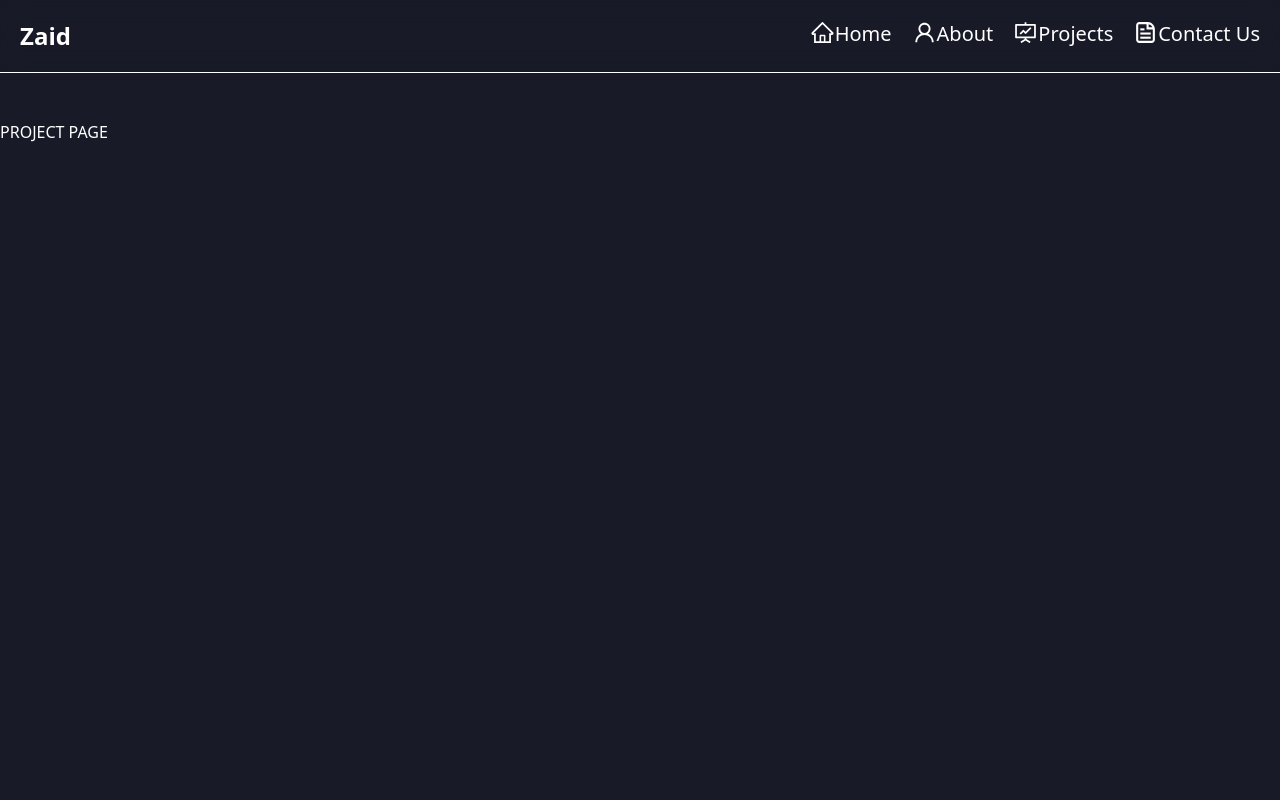
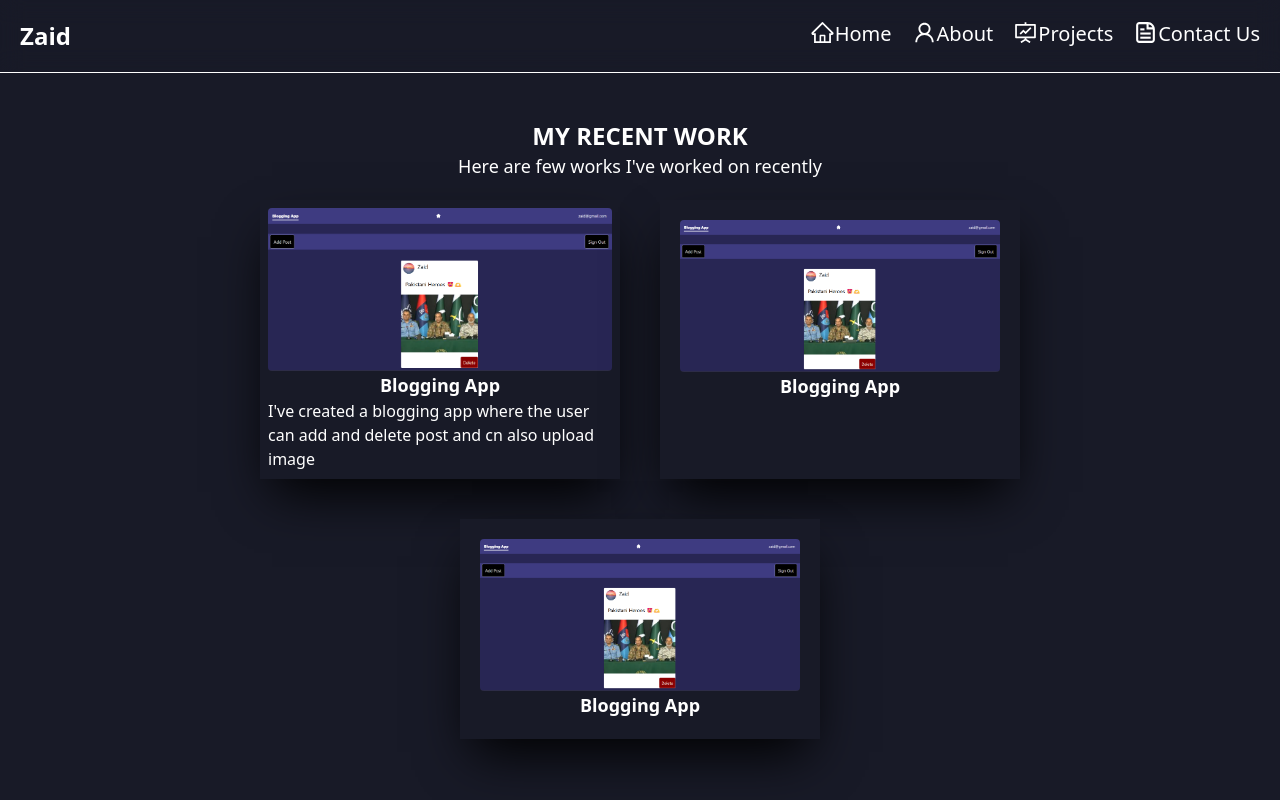
Before and after one commit to Zaidashraf19/Portfolio, a React (Vite) app: page /project in a window 1280 px wide. Built offline with nearby package versions, Linux system fonts and the light colour scheme.

Commit message:
Project page started

```diff
--- a/src/pages/about.jsx
+++ b/src/pages/about.jsx
@@ -11,7 +11,6 @@ const About = () => {
             <div className="text-xl p-5 flex justify-around gap-8 flex-wrap">
                 <div>
                     <img
-                        // src={ME}
                         src='https://static.vecteezy.com/system/resources/thumbnails/011/961/865/small/programmer-icon-line-color-illustration-vector.jpg'
                         alt="Boy avatar"
                         className="rounded-full w-70 border-white border-2 bg-gray-700 p-2"
@@ -107,7 +106,7 @@ const About = () => {
                 <h1 className='text-2xl text-center'>
                     Days I <strong className="font-bold">Code</strong>
                 </h1>
-                <div className=''>
+                <div className='px-10'>
                     <GitHubCalendar
                         username="zaidashraf19"
                         colorScheme='light'
--- a/src/pages/home.jsx
+++ b/src/pages/home.jsx
@@ -1,5 +1,4 @@
 import { FaGithub, FaInstagram, FaLinkedin } from 'react-icons/fa';
-import Avatar from '../assets/developeravatar.png'
 import Typewriter from "typewriter-effect";
 import { IoMdMail } from 'react-icons/io';
 import ME from '../assets/me.png'
--- a/src/pages/projects.jsx
+++ b/src/pages/projects.jsx
@@ -1,7 +1,46 @@
+import { FaGithub } from 'react-icons/fa'
+import BloggingApp from '../assets/BloggingApp.png'
+
 const Project = () => {
-    return(
+    return (
         <>
-            PROJECT PAGE
+            <h2 className="text-center font-bold uppercase text-2xl">My Recent Work</h2>
+            <p className="text-center text-lg">Here are few works I've worked on recently</p>
+            <div className="flex justify-center gap-10 flex-wrap my-5 mx-30">
+                <div className="bg-[#181a27] shadow-2xl shadow-black w-90 p-2">
+                    <img
+                        src={BloggingApp}
+                        alt="Blogging App Image"
+                        className='rounded'
+                    />
+                    <h3 className='font-semibold text-lg text-center'>Blogging App</h3>
+                    <p>I've created a blogging app where the user can add and delete post and cn also upload image</p>
+                    {/* <span className="bg-[#181a27] rounded-lg p-2 text-xl">
+                        <a href="">
+                            <button className='text-[25px]'>
+                                <FaGithub />
+                                GitHub
+                            </button>
+                        </a>
+                    </span> */}
+                </div>
+                <div className="bg-[#181a27] shadow-2xl shadow-black w-90 p-5">
+                    <img
+                        src={BloggingApp}
+                        alt="Blogging App Image"
+                        className='rounded'
+                    />
+                    <h3 className='font-semibold text-lg text-center'>Blogging App</h3>
+                </div>
+                <div className="bg-[#181a27] shadow-2xl shadow-black w-90 p-5">
+                    <img
+                        src={BloggingApp}
+                        alt="Blogging App Image"
+                        className='rounded'
+                    />
+                    <h3 className='font-semibold text-lg text-center'>Blogging App</h3>
+                </div>
+            </div>
         </>
     )
 }
```
Also changed, not shown: src/assets/BloggingApp.png (added).
